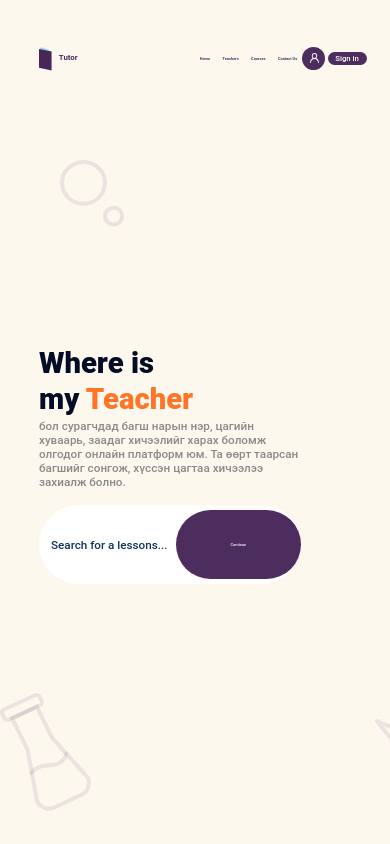
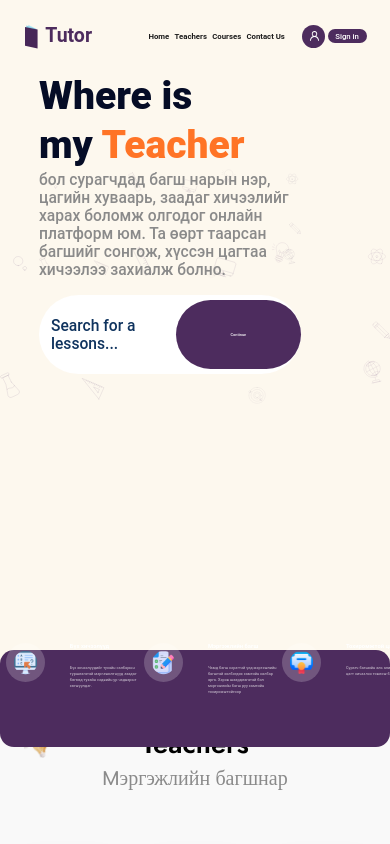
Before and after one commit to oyunbold112/find_my_teacher, a React (Vite) app in the folder frontend/: page / in a window 390 px wide. Shown: the top 844 px of the page. Built offline with nearby package versions, Linux system fonts and the light colour scheme; no server answers; a web font is replaced by a local one.

Commit message:
half of mobile

```diff
--- a/frontend/src/components/HeaderMenu.tsx
+++ b/frontend/src/components/HeaderMenu.tsx
@@ -1,12 +1,23 @@
 import React from "react";
 import profile_icon from "../assets/profile-icon.svg";
 import { Link, useLocation } from "react-router-dom";
+import { useAuth } from "../contexts/AuthContext";
 const Header: React.FC = () => {
   const location = useLocation();
   const isCoursePage = location.pathname === "/reservation"; // Check if the current page is the course page
+  const { user } = useAuth();
   return (
-    <div className="header-menu-container" style={{ backgroundColor: isCoursePage ? '#4d2c5e' : '#fdf8ee' }}>
-      <h1 className="logo" style={{ color: isCoursePage ? '#fff' : '#4d2c5e' }}>
+    <div
+      className="header-menu-container"
+      style={{ backgroundColor: isCoursePage ? "#4d2c5e" : "#fdf8ee" }}
+    >
+      <h1
+        className="logo"
+        style={{
+          color: isCoursePage ? "#fff" : "#4d2c5e",
+
+        }}
+      >
         <svg
           xmlns="http://www.w3.org/2000/svg"
           width="30"
@@ -29,23 +40,43 @@ const Header: React.FC = () => {
         </svg>
         Tutor
       </h1>
-      <div className="nav" >
-        <Link to="/" style={{ color: isCoursePage ? '#fff' : '#4d2c5e' }}>Home</Link>
-        <Link style={{ color: isCoursePage ? '#fff' : '#4d2c5e' }} to="/teachers">
+      <div className="nav" style={{marginLeft: user ? "10vw" : ""}}>
+        <Link to="/" style={{ color: isCoursePage ? "#fff" : "#1d1d1d" }}>
+          Home
+        </Link>
+        <Link
+          style={{ color: isCoursePage ? "#fff" : "#1d1d1d" }}
+          to="/teachers"
+        >
           Teachers
         </Link>
-        <Link style={{ color: isCoursePage ? '#fff' : '#4d2c5e' }} to="/reservation">
+        <Link
+          style={{ color: isCoursePage ? "#fff" : "#1d1d1d" }}
+          to="/reservation"
+        >
           Courses
         </Link>
-        <Link style={{ color: isCoursePage ? '#fff' : '#4d2c5e' }} to="/contact">
+        <Link
+          style={{ color: isCoursePage ? "#fff" : "#1d1d1d" }}
+          to="/contact"
+        >
           Contact Us
         </Link>
       </div>
-      <div className="profile-and-signin">
-        <div className="profile" style={{ border: isCoursePage ? ' 0.2vw solid #fff' : '#4d2c5e'}}>
+      <div
+        className="profile-and-signin"
+        style={{
+          width: user ? "2vw" : "16.5vw",
+          justifyContent: user ? "center" : "space-between",
+        }}
+      >
+        <div
+          className="profile"
+          style={{ border: isCoursePage ? " 0.2vw solid #fff" : "#4d2c5e" }}
+        >
           <img src={profile_icon} alt="" className="profile-icon" />
         </div>
-        <div className="sign-in">
+        <div className="sign-in" style={{ display: user ? "none" : "" }}>
           <Link className="signin-link" to="/login">
             Sign in
           </Link>
--- a/frontend/src/index.css
+++ b/frontend/src/index.css
@@ -45,8 +45,10 @@
   display: flex;
   align-items: center;
   background: no-repeat url("assets/background-banner.svg");
+  background-size: 100% 100%;
   background-color: #fdf8ee;
 }
+
 .banner-container .left {
   display: flex;
   flex-direction: column;
@@ -155,30 +157,38 @@
 }
 
 @media (max-width: 568px) {
+  .banner-container {
+    height: 500px;
+    padding-bottom: 50px;
+    align-items: baseline;
+  }
   .banner-container .left {
     width: 100%;
+    background: no-repeat url("assets/background-banner.svg");
+    background-size: 100% 100%;
   }
   .banner-container .right {
     display: none;
   }
   .banner-container .left h1 {
-    font-size: 7.5vw;
+    font-size: 10vw;
   }
   .banner-container .left h1 span {
-    font-size: 7.5vw;
+    font-size: 10vw;
   }
   .banner-container .left p {
-    font-size: 3vw;
-  }
-}
+    font-size: 4vw;
+  }
+}
+
 
 .header-menu-container {
   display: flex;
   align-items: center;
   justify-content: space-between;
   width: 100%;
-  padding-top: 30px;
-  padding-bottom: 10px;
+  padding-top: 40px;
+  padding-bottom: 40px;
   flex-shrink: 0;
   background-color: #fdf8ee;
 }
@@ -186,7 +196,7 @@
 .header-menu-container .logo {
   color: #1d1d1d;
   font-family: Roboto;
-  font-size: 2vw;
+  font-size: 35px;
   font-style: normal;
   font-weight: 700;
   line-height: 135%; /* 32.4px */
@@ -194,9 +204,14 @@
   justify-content: center;
   align-items: center;
   gap: 7px;
-  margin-left: 10vw;
+  margin-left: 6.5vw;
   margin-right: 30vw;
 }
+@media (max-width: 500px) {
+  .header-menu-container .logo {
+    font-size: 25px;
+  }}
+
 .header-menu-container .logo svg {
   width: 3.3vw;
 }
@@ -217,7 +232,7 @@
 
 .header-menu-container .nav a {
   text-transform: capitalize;
-  color: #1d1d1d;
+  color: #333;
   font-family: Roboto;
   font-size: 1vw;
   font-style: normal;
@@ -233,6 +248,9 @@
   margin-right: 6vw;
   width: 16.5vw;
 }
+
+
+
 
 .header-menu-container .sign-in {
   width: 10vw;
@@ -272,6 +290,35 @@
 .header-menu-container .profile-and-signin .profile img {
   width: 2.5vw;
   height: 2.5vw;
+}
+
+@media (max-width: 1000px ) and (min-width: 569px) {
+  .header-menu-container .nav {
+    width: 30vw;
+  }
+  .header-menu-container .nav a {
+    font-size: 1.5vw;
+  }
+  .header-menu-container .profile-and-signin {
+    margin-right: 3vw;
+  }
+}
+
+@media (max-width: 568px) {
+  .header-menu-container {
+    padding-top: 2vw;
+    padding-bottom: 2vw;
+  }
+  .header-menu-container .logo {
+    margin-right: 10vw;
+    font-size: 5vw;
+  }
+  .header-menu-container .nav {
+    width: 35vw;
+  }
+  .header-menu-container .nav a {
+    font-size: 2vw;
+  }
 }
 
 /* teachers component */
@@ -1053,6 +1100,11 @@
   background: #ced7ff;
   position: relative;
 }
+@media (max-width: 568px) {
+  .login-page-container {
+    height: 500px;
+  }
+}
 
 .login-banner-container {
   width: 80vw;
@@ -1192,7 +1244,7 @@
   }
 }
 
-@media (max-width: 768px) {
+@media (max-width: 768px) and (min-width: 569px) {
   .login-page-container {
     height: 180vw;
     padding: 0;
```
